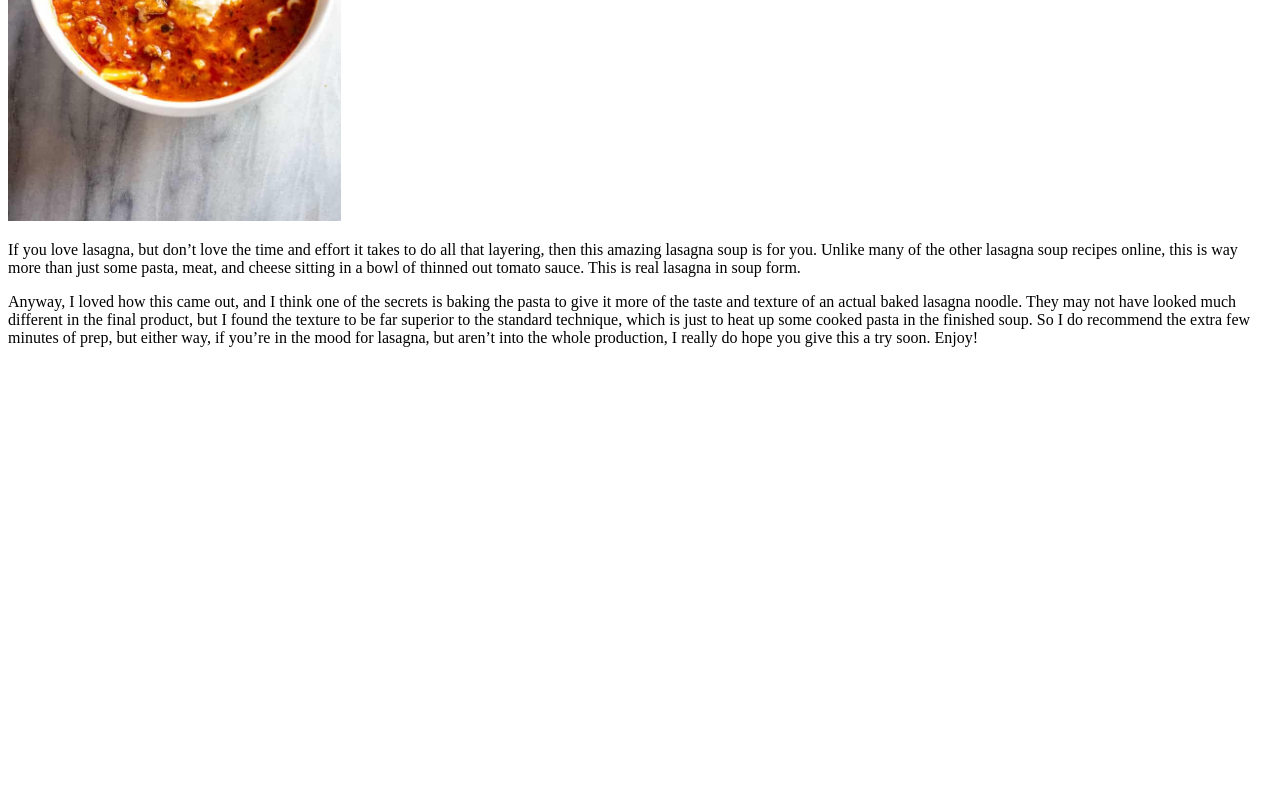
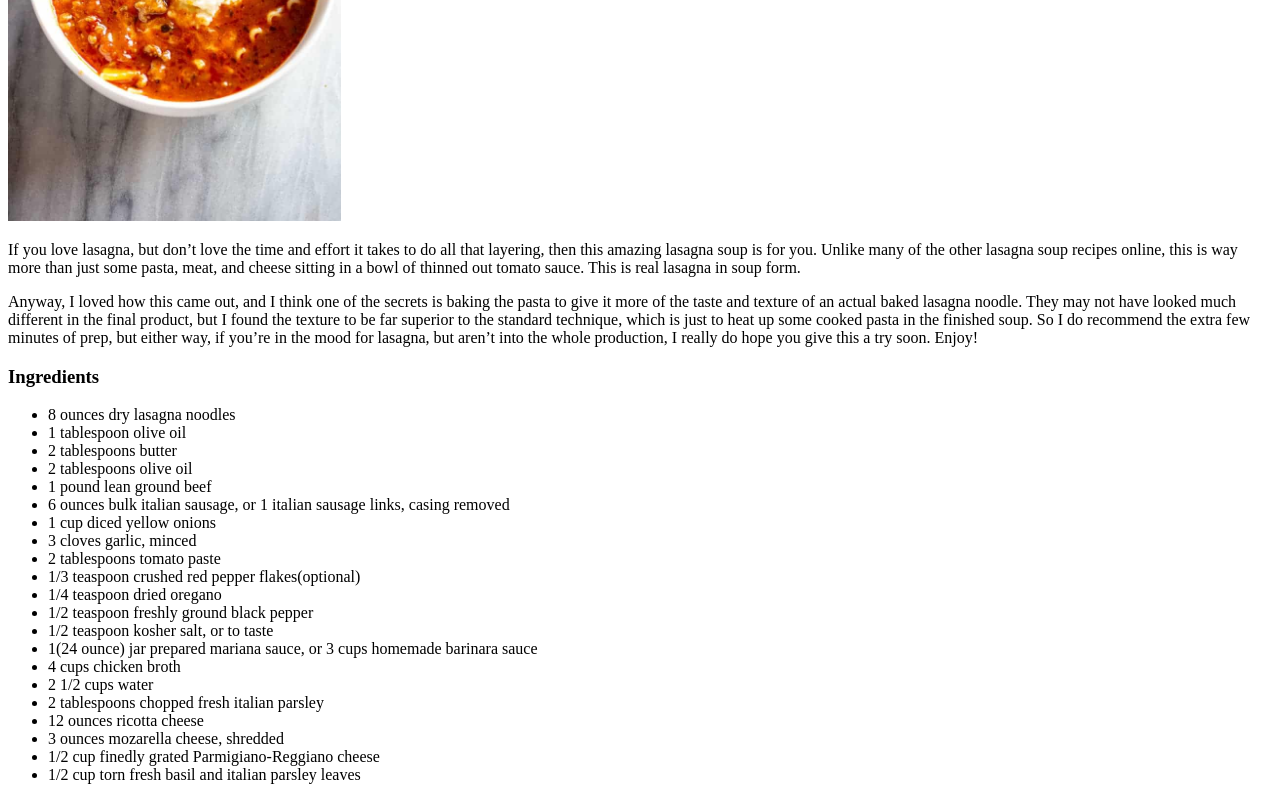
Before and after one commit to csongam7/odin-recipes, a plain HTML site: page recipes/lasagna.html in a window 1280 px wide. Shown: the part 359-1159 px from the top of the page. Before the commit the page ends 800 px from the top, so only its background shows below. Drawn offline with Linux system fonts and the light colour scheme; files whose address does not match are found by name.

Commit message:
add ingredients list to lasagna.html

```diff
--- a/recipes/lasagna.html
+++ b/recipes/lasagna.html
@@ -29,5 +29,35 @@
       you’re in the mood for lasagna, but aren’t into the whole production, I
       really do hope you give this a try soon. Enjoy!
     </p>
+    <h3>Ingredients</h3>
+    <ul>
+      <li>8 ounces dry lasagna noodles</li>
+      <li>1 tablespoon olive oil</li>
+      <li>2 tablespoons butter</li>
+      <li>2 tablespoons olive oil</li>
+      <li>1 pound lean ground beef</li>
+      <li>
+        6 ounces bulk italian sausage, or 1 italian sausage links, casing
+        removed
+      </li>
+      <li>1 cup diced yellow onions</li>
+      <li>3 cloves garlic, minced</li>
+      <li>2 tablespoons tomato paste</li>
+      <li>1/3 teaspoon crushed red pepper flakes(optional)</li>
+      <li>1/4 teaspoon dried oregano</li>
+      <li>1/2 teaspoon freshly ground black pepper</li>
+      <li>1/2 teaspoon kosher salt, or to taste</li>
+      <li>
+        1(24 ounce) jar prepared mariana sauce, or 3 cups homemade barinara
+        sauce
+      </li>
+      <li>4 cups chicken broth</li>
+      <li>2 1/2 cups water</li>
+      <li>2 tablespoons chopped fresh italian parsley</li>
+      <li>12 ounces ricotta cheese</li>
+      <li>3 ounces mozarella cheese, shredded</li>
+      <li>1/2 cup finedly grated Parmigiano-Reggiano cheese</li>
+      <li>1/2 cup torn fresh basil and italian parsley leaves</li>
+    </ul>
   </body>
 </html>
```
